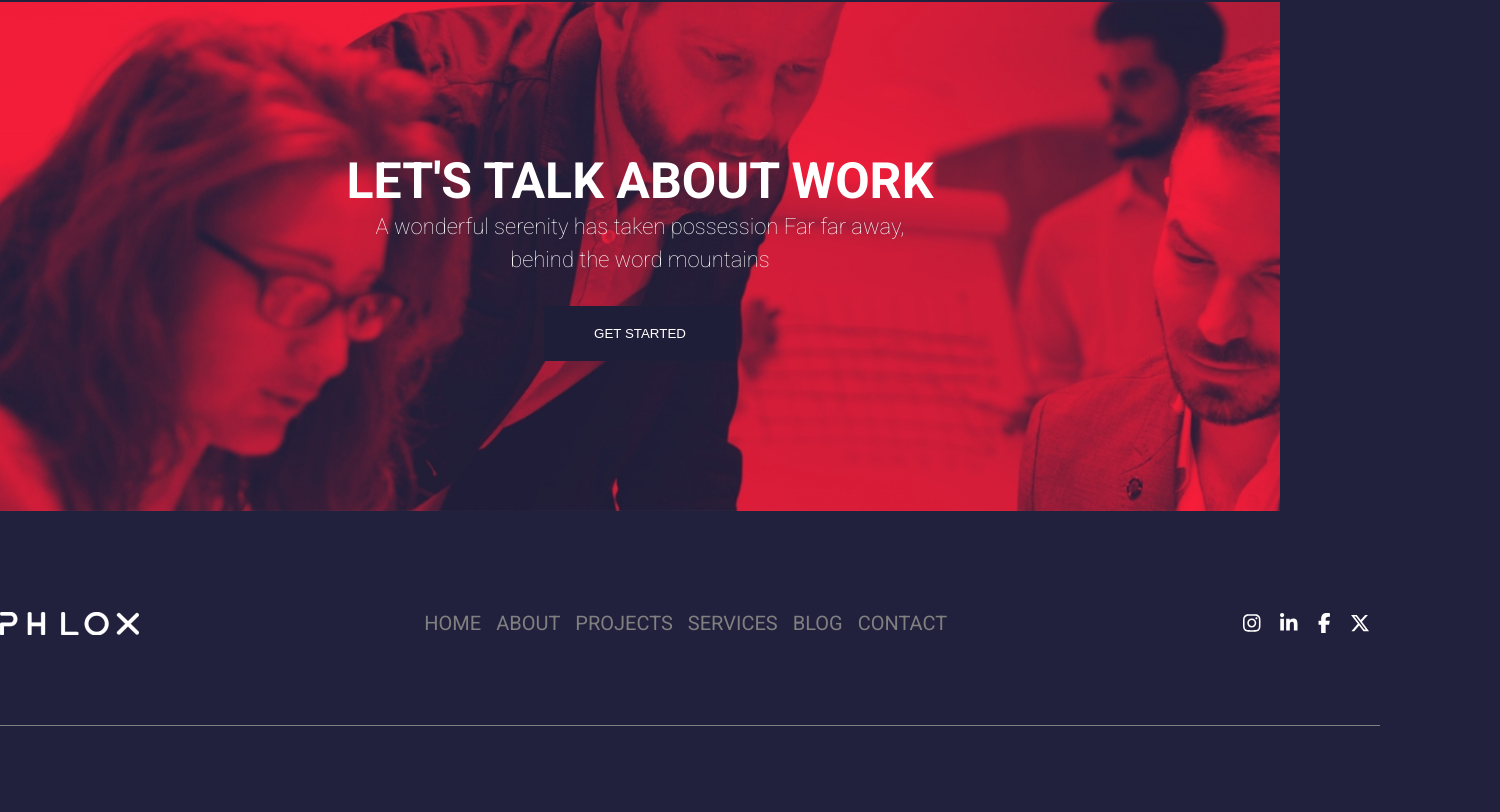
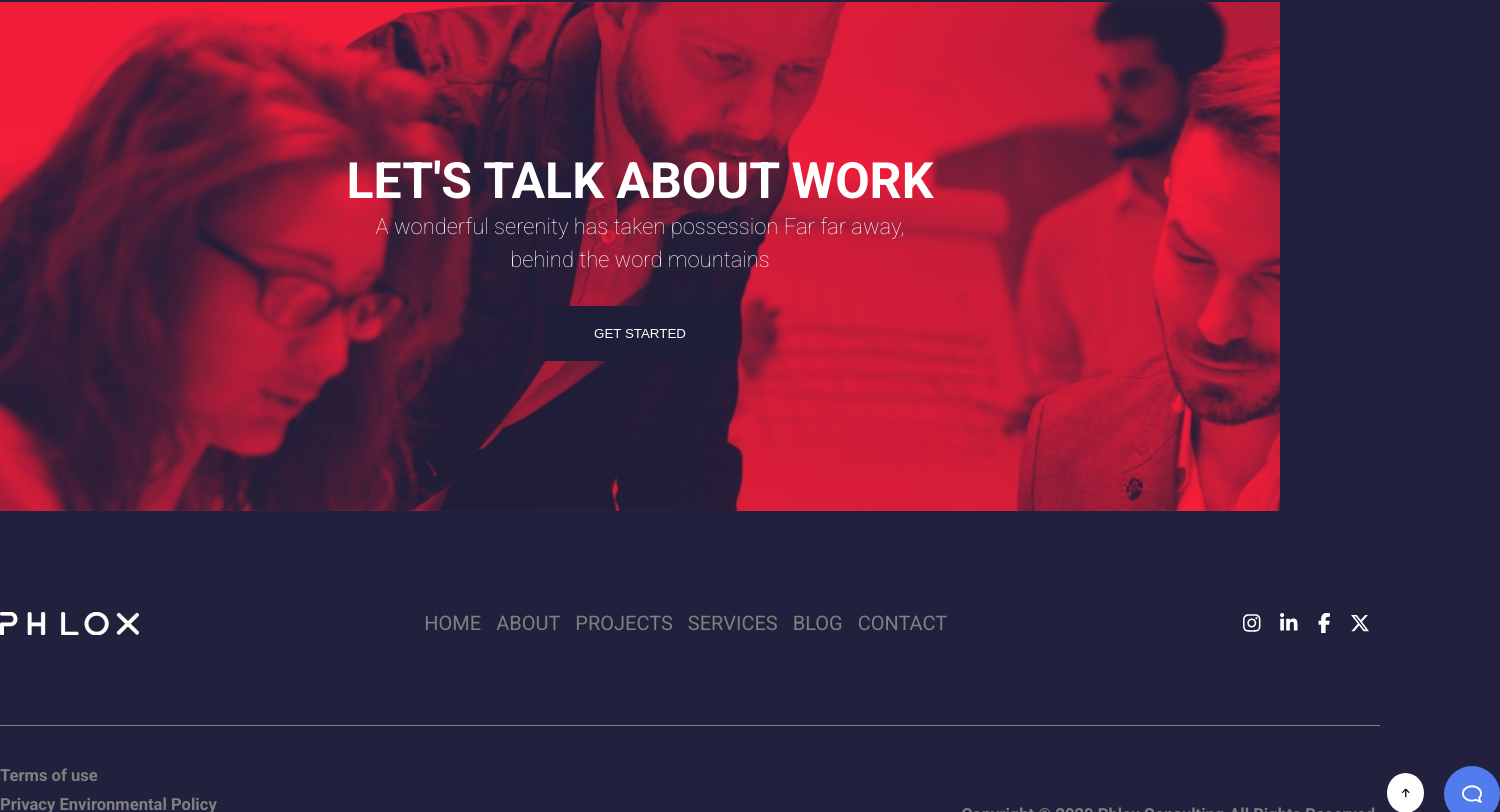
Before and after one commit to enricoforesta/proj-html-vuejs, a Vue app: page / in a window 1280 px wide. Shown: the part 5536-6348 px from the top of the page, 1500 px wide, since content can reach past the window. Before the commit the page ends 6262 px from the top, so only its background shows below. Built offline with nearby package versions, Linux system fonts and the light colour scheme.

Commit message:
feat: component Footer

```diff
--- a/src/components/footer/appFooter.vue
+++ b/src/components/footer/appFooter.vue
@@ -1,6 +1,7 @@
 <script>
 import componentImageFooter from './componentImageFooter.vue';
 import componentNavbarFooter from './componentNavbarFooter.vue';
+import componentCopyrightFooter from './componentCopyrightFooter.vue';
 export default {
     data() {
         return {
@@ -9,7 +10,8 @@ export default {
     },
     components: {
         componentImageFooter,
-        componentNavbarFooter
+        componentNavbarFooter,
+        componentCopyrightFooter
     }
 }
 </script>
@@ -18,6 +20,7 @@ export default {
         <componentImageFooter />
         <div class="container-primary">
             <componentNavbarFooter />
+            <componentCopyrightFooter />
         </div>
     </footer>
 </template>
--- /dev/null
+++ b/src/components/footer/componentCopyrightFooter.vue
@@ -0,0 +1,76 @@
+<script>
+
+export default {
+    data() {
+        return {
+            terms: 'Terms of use ',
+            author: 'Privacy Environmental Policy',
+            copyright: 'Copyright © 2020 Phlox Consulting.All Rights Reserved.'
+        }
+    },
+    components: {
+
+    }
+}
+</script>
+<template>
+    <div class="content">
+        <div class="terms">
+            <h5>{{ terms }}</h5>
+            <h5>{{ author }}</h5>
+        </div>
+        <div class="copyright">
+            <h5>{{ copyright }}</h5>
+            <div class="icon">
+                <span><font-awesome-icon icon="fa-solid fa-arrow-up" /></span>
+                <span> <font-awesome-icon icon="fa-regular fa-comment" flip="horizontal" /></span>
+            </div>
+        </div>
+    </div>
+</template>
+<style scoped lang="scss">
+.content {
+    display: flex;
+    align-items: end;
+    justify-content: space-between;
+    padding: 30px 0;
+
+    .terms h5 {
+        margin: 10px 0;
+    }
+
+    .copyright {
+        position: relative;
+
+        .icon {
+            display: flex;
+            align-items: center;
+            gap: 20px;
+            position: absolute;
+            right: - 120px;
+            bottom: 0;
+
+            span {
+                cursor: pointer;
+            }
+
+            .fa-arrow-up {
+                font-size: 10px;
+                color: black;
+                background-color: white;
+                border-radius: 50%;
+                padding: 15px;
+            }
+
+            .fa-comment {
+                color: white;
+                background-color: #527ceb;
+                border-radius: 50%;
+                padding: 18px;
+            }
+        }
+
+    }
+
+}
+</style>
--- a/src/main.js
+++ b/src/main.js
@@ -4,13 +4,19 @@ import App from './App.vue'
 // Fontawesome
 import { library } from '@fortawesome/fontawesome-svg-core'
 import { FontAwesomeIcon } from '@fortawesome/vue-fontawesome'
+//free
 import { faPlay } from '@fortawesome/free-solid-svg-icons'
 import { faArrowLeft } from '@fortawesome/free-solid-svg-icons'
 import { faArrowRight } from '@fortawesome/free-solid-svg-icons'
+import { faArrowUp } from '@fortawesome/free-solid-svg-icons'
+//regular
+import { faComment } from '@fortawesome/free-regular-svg-icons'
+
+//brands
 import { faInstagram } from '@fortawesome/free-brands-svg-icons'
 import { faLinkedinIn } from '@fortawesome/free-brands-svg-icons'
 import { faFacebookF } from '@fortawesome/free-brands-svg-icons'
 import { faXTwitter } from '@fortawesome/free-brands-svg-icons'
-library.add(faPlay, faArrowLeft, faArrowRight, faInstagram, faLinkedinIn, faFacebookF, faXTwitter)
+library.add(faPlay, faArrowLeft, faArrowRight, faArrowUp, faInstagram, faLinkedinIn, faFacebookF, faXTwitter, faComment)
 
 createApp(App).component('font-awesome-icon', FontAwesomeIcon).mount('#app')
```
